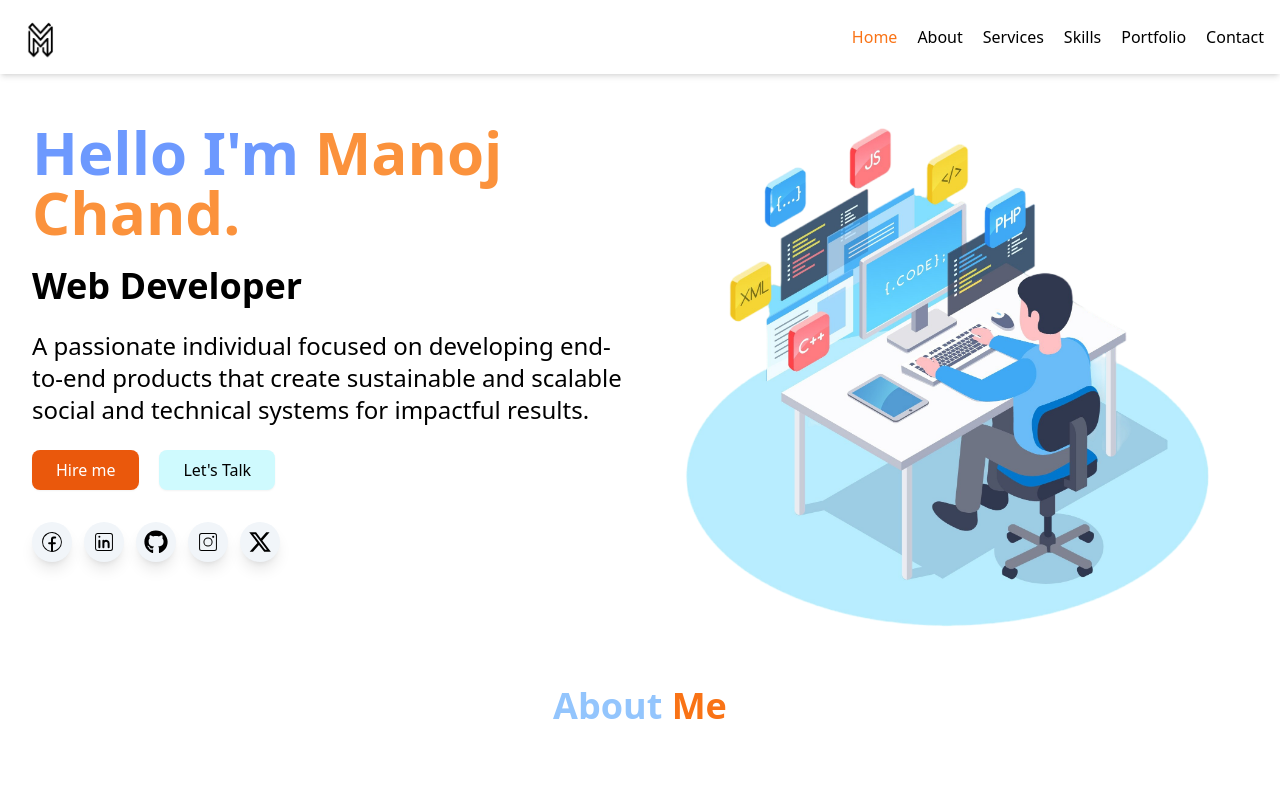
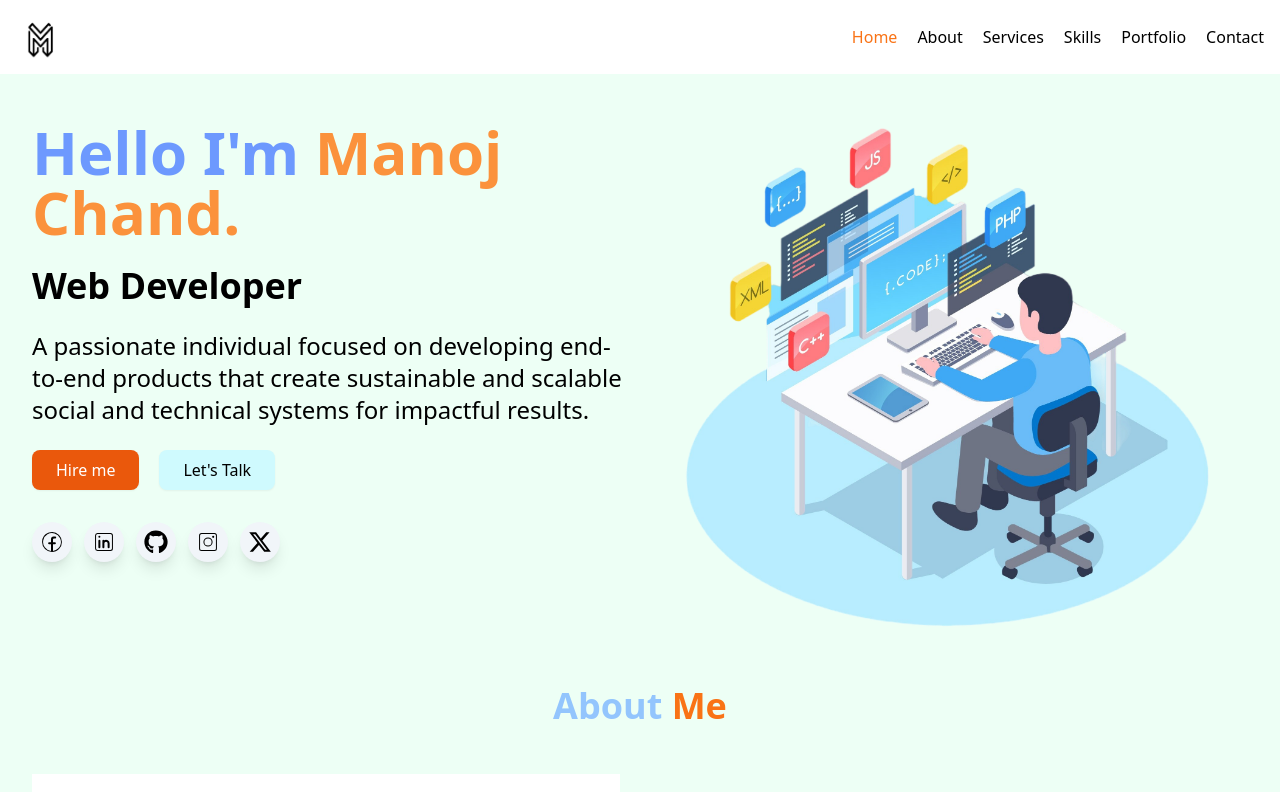
Before and after one commit to M13chand/personal_portfolio, a React (Vite) app: page / in a window 1280 px wide. Shown: the top 792 px of the page. Built offline with nearby package versions, Linux system fonts and the light colour scheme.

Commit message:
background color added

```diff
--- a/src/features/Home.jsx
+++ b/src/features/Home.jsx
@@ -9,7 +9,7 @@ import Portfolio from "./Portfolio";
 const Home = () => {
   useTitle("Home");
   return (
-    <div>
+    <div className="bg-light-green">
       <LandingPage />
       <About />
       <Services />
```
